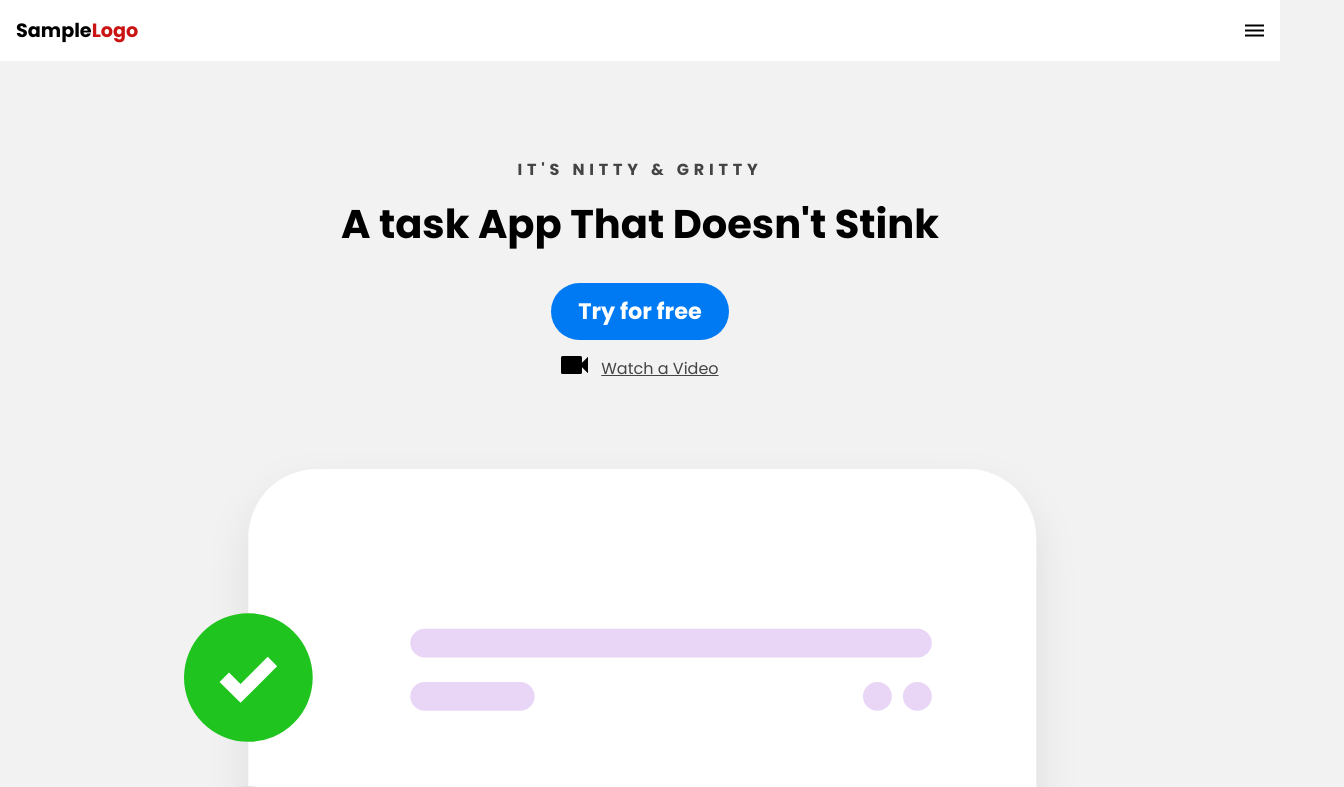
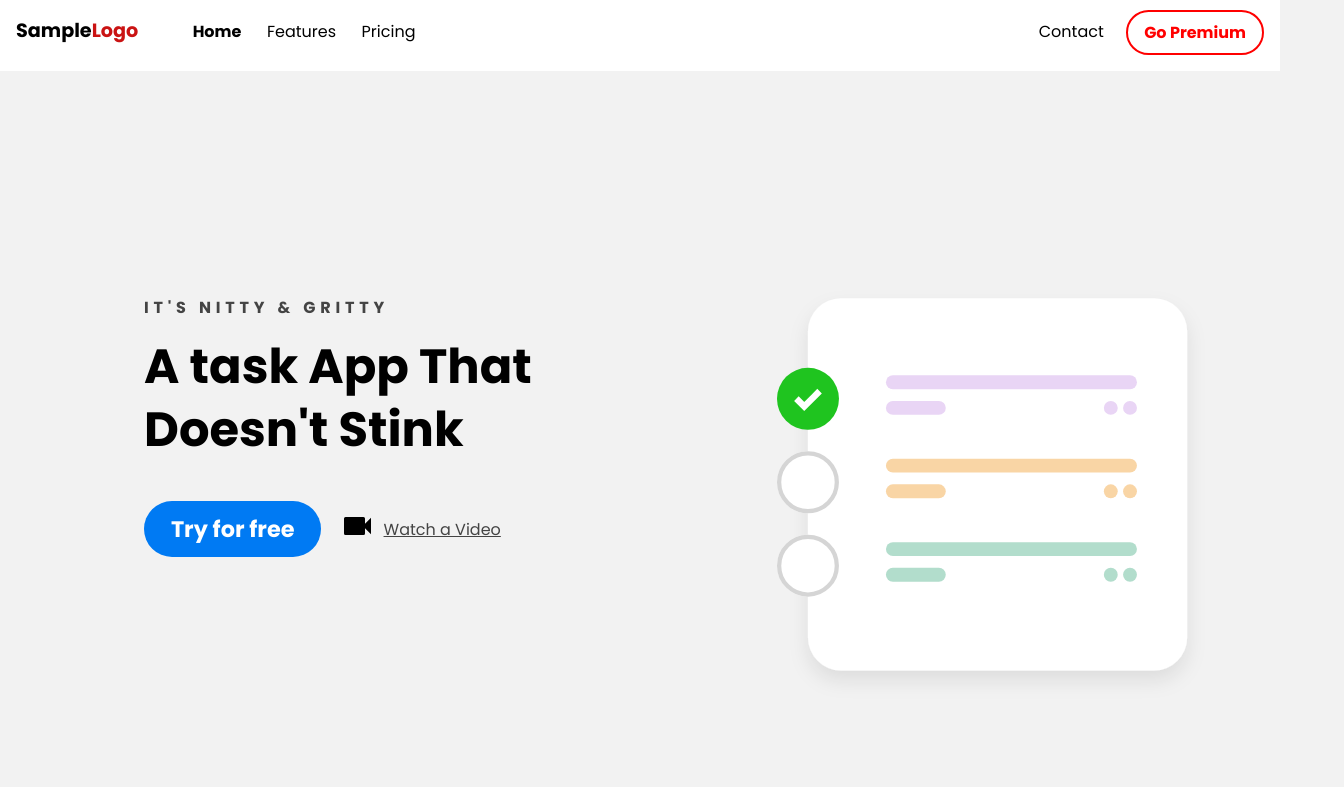
Before and after one commit to Ekene-Ejeh/Sample-Landing-Page-with-Sass-and-Javascript, a plain HTML site: page index.html in a window 1280 px wide. Shown: the top 787 px of the page, 1344 px wide, since content can reach past the window. Drawn offline with Linux system fonts and the light colour scheme.

Commit message:
commit 4, starts responsive design. done styling the 768px view and starts the 1080px view

```diff
--- a/css/main.scss
+++ b/css/main.scss
@@ -101,10 +101,11 @@ section {
 	color: #fff;
 }
 
-.ul.features-list {
+ul.features-list {
 	margin: 0;
 	padding: 0.1em;
-	// come back later
+	display: grid;
+	grid-template-columns: repeat(auto-fit, minmax(19rem, ifr));
 
 	li {
 		font-size: 1.1em;
@@ -272,3 +273,105 @@ nav {
 	margin: 0.5em;
 	cursor: pointer;
 }
+
+@media only screen and (min-width: 768px) {
+	.mobile-menu,
+	.mobile-menu-exit {
+		display: none;
+	}
+
+	.navbar .container {
+		display: flex;
+	}
+
+	.navbar nav {
+		display: flex;
+		justify-content: space-between;
+		background: none;
+		position: unset;
+		height: auto;
+		width: 100%;
+		padding: 0;
+
+		ul {
+			display: flex;
+		}
+
+		a {
+			color: #000;
+			font-size: 1em;
+			padding: 0.2em 0.2em;
+		}
+
+		ul.primary-nav {
+			margin: 0 2em;
+
+			a {
+				margin-left: 1.2em;
+			}
+		}
+		ul.secondary-nav {
+			a {
+				margin-left: 1.2em;
+			}
+		}
+
+		li.current a {
+			font-weight: bold;
+		}
+
+		li.go-premium-btn a {
+			background: #fff;
+			color: red;
+			border: 2px solid red;
+			border-radius: 5em;
+			font-weight: bold;
+			padding: 0.5em 1em;
+			margin-top: -0.35em;
+
+			&:hover {
+				background: red;
+				color: #fff;
+				border: 2px solid #fff;
+			}
+		}
+	}
+}
+
+@media only screen and (min-width: 1080px) {
+	.container {
+		width: 100%;
+		margin: 0 auto;
+	}
+
+	section {
+		padding: 10em 4em;
+	}
+
+	.hero-section .container {
+		display: flex;
+		justify-content: space-between;
+		text-align: left;
+
+		.left-col {
+			margin: 3em 3em 0 5em;
+
+			h1 {
+				font-size: 3em;
+				width: 90%;
+			}
+		}
+	}
+
+	.hero-img {
+		width: 100%;
+		margin-right: 8em;
+	}
+
+	.hero-cta {
+		display: flex;
+	}
+	.primary-btn {
+		margin-right: 1em;
+	}
+}
```
Also changed, not shown: css/main.css, 1 other file.
